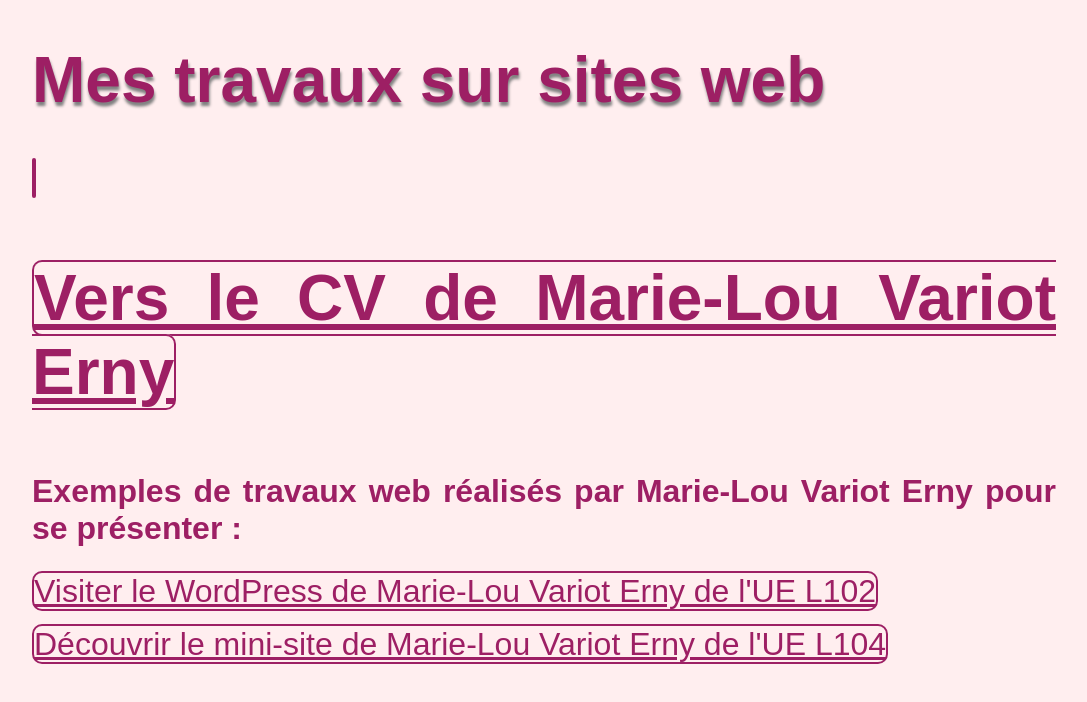
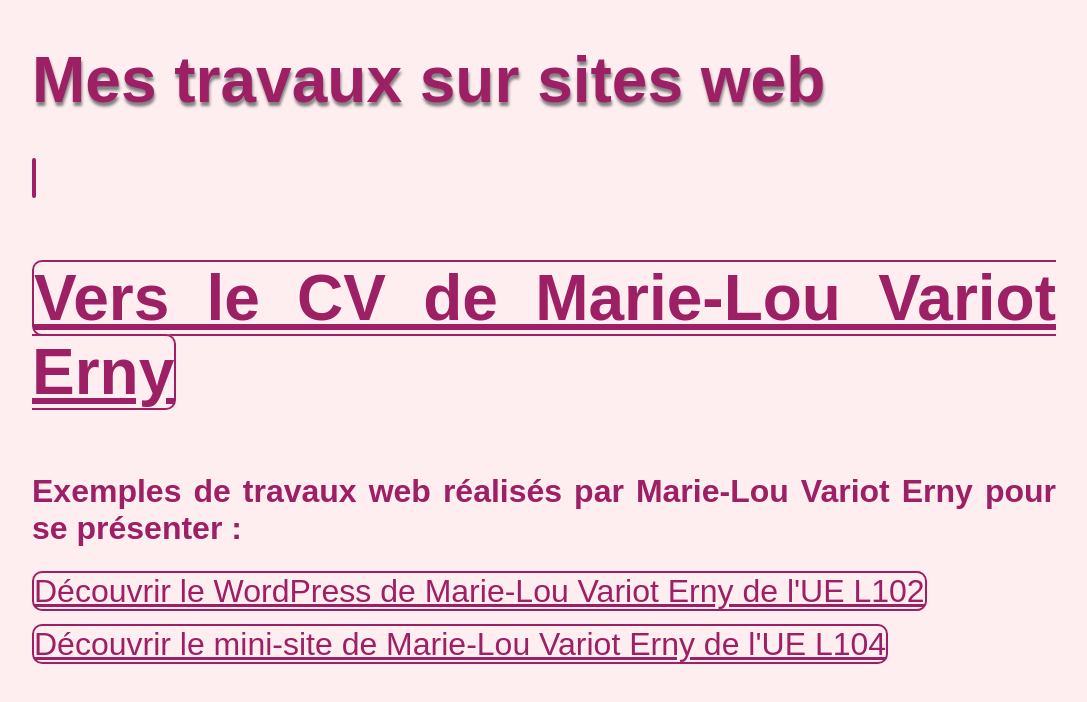
Before and after one commit to LoulouVarny/Portfolio, a plain HTML site: page travaux.html in a window 1280 px wide. Shown: the whole page, without its empty margins (96-1183 px from the left). Drawn offline with Linux system fonts and the light colour scheme; a web font is replaced by a local one.

Commit message:
Update travaux.html

```diff
--- a/travaux.html
+++ b/travaux.html
@@ -26,7 +26,7 @@
 
 				<h2>Exemples de travaux web réalisés par Marie-Lou Variot Erny pour se présenter :</h2>
 
-        <p><a href="https://variot-erny1.hosting.unilim.fr/UEL102/" target="_blank" title="lien vers WordPress de Marie-Lou Variot Erny de l'UE L102">Visiter le WordPress de Marie-Lou Variot Erny de l'UE L102</a></p>
+        <p><a href="https://variot-erny1.hosting.unilim.fr/UEL102/" target="_blank" title="lien vers WordPress de Marie-Lou Variot Erny de l'UE L102">Découvrir le WordPress de Marie-Lou Variot Erny de l'UE L102</a></p>
         <p><a href="https://variot-erny1.hosting.unilim.fr/minisite/" target="_blank" title="lien vers mini-site de Marie-Lou Variot Erny de l'UE L104">Découvrir le mini-site de Marie-Lou Variot Erny de l'UE L104</a></p>
 
       </section>
```
